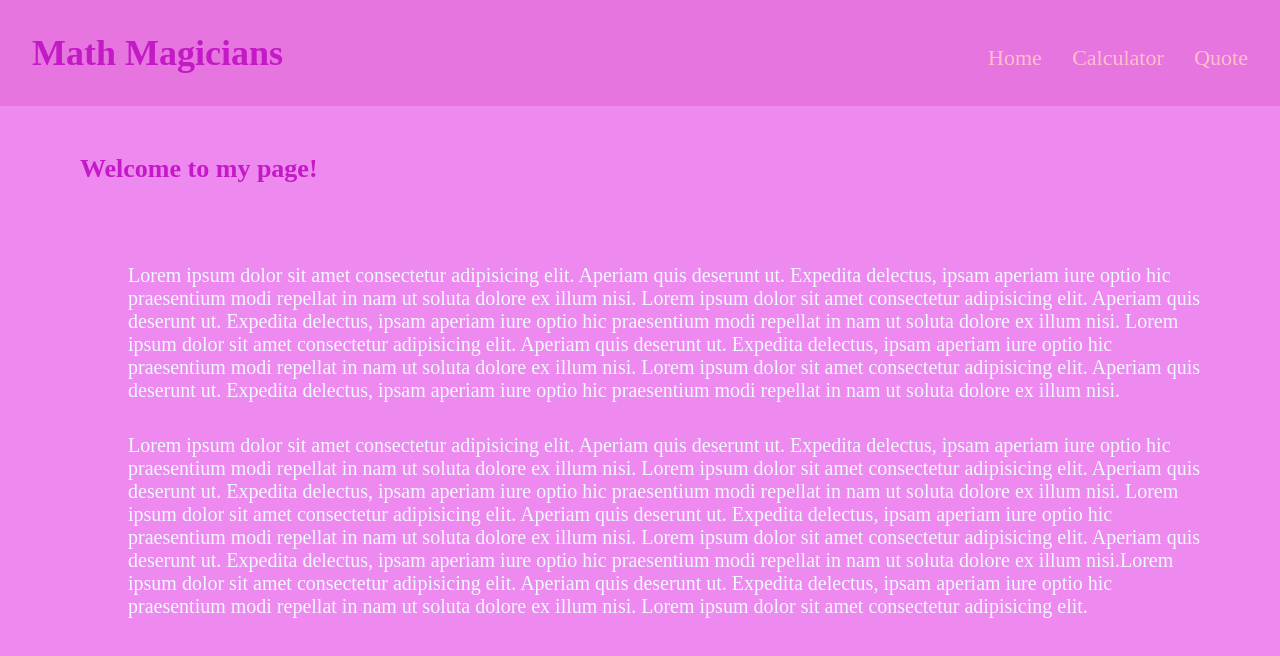
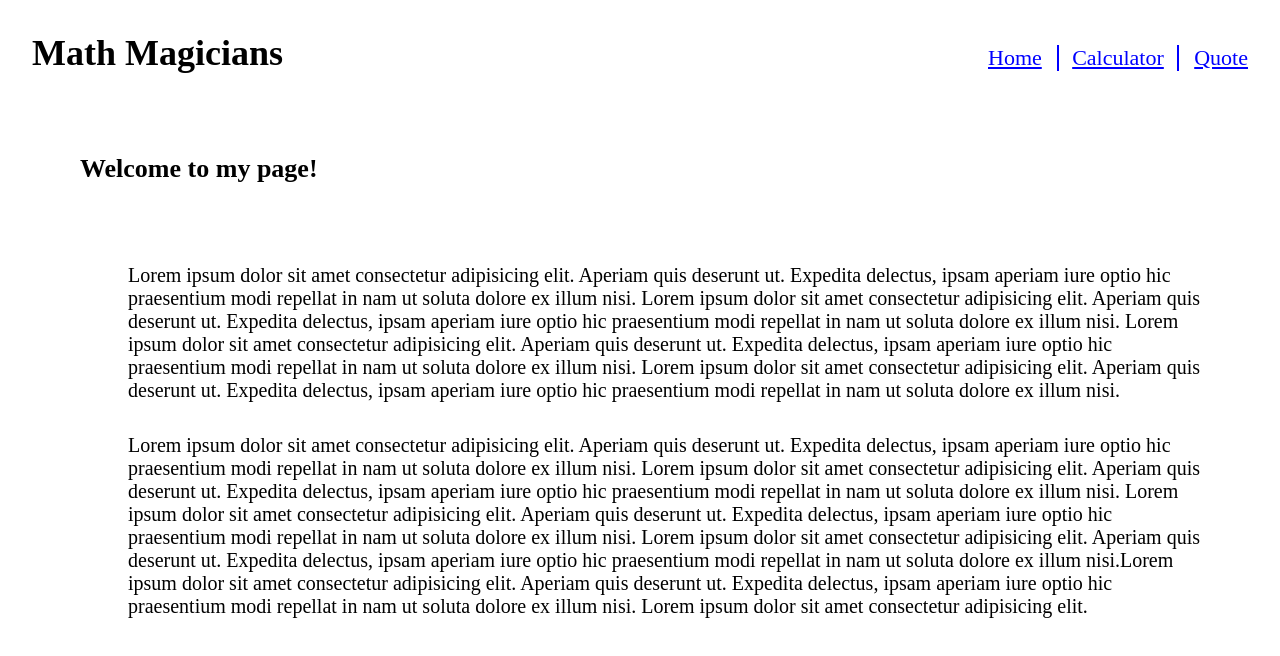
Before and after one commit to PolinaStamenova/math-magicians, a React (Create React App) app: page / in a window 1280 px wide. Shown: the top 656 px of the page. Built offline with nearby package versions, Linux system fonts and the light colour scheme.

Commit message:
Remove colorfull background-color and color

```diff
--- a/src/App.css
+++ b/src/App.css
@@ -3,7 +3,6 @@ nav {
   display: flex;
   justify-content: space-between;
   align-items: baseline;
-  background-color: rgba(132, 240, 251, 1);
 }
 
 nav ul {
--- a/src/Nav.css
+++ b/src/Nav.css
@@ -1,6 +1,5 @@
 .title {
   font-size: 36px;
-  color: rgb(195, 25, 198);
 }
 
 nav {
@@ -8,7 +7,6 @@ nav {
   display: flex;
   justify-content: space-between;
   align-items: baseline;
-  background-color: rgba(215, 69, 186, 0.3);
 }
 
 nav ul {
@@ -20,3 +18,9 @@ nav ul {
 nav li {
   font-size: 22px;
 }
+
+.middle {
+  border-left: 2px solid blue;
+  border-right: 2px solid blue;
+  padding: 0 0.8rem;
+}
--- a/src/Nav.js
+++ b/src/Nav.js
@@ -3,19 +3,24 @@ import { Link } from 'react-router-dom';
 import './Nav.css';
 
 export default function Nav() {
+  const navStyle = {
+    color: 'blue',
+  };
   return (
     <div>
       <nav>
         <h1 className="title">Math Magicians</h1>
         <ul>
           <Link to="/">
-            <li>Home</li>
+            <li style={navStyle}>Home</li>
           </Link>
           <Link to="/calculator">
-            <li>Calculator</li>
+            <li className="middle" style={navStyle}>
+              Calculator
+            </li>
           </Link>
           <Link to="/quote">
-            <li>Quote</li>
+            <li style={navStyle}>Quote</li>
           </Link>
         </ul>
       </nav>
--- a/src/components/Calculator.css
+++ b/src/components/Calculator.css
@@ -21,6 +21,6 @@ button {
 }
 
 .orange {
-  background-color: #bc6efc;
+  background-color: #f2a33c;
   border: 1px solid rgba(212, 212, 212, 0.75);
 }
--- a/src/index.css
+++ b/src/index.css
@@ -14,8 +14,7 @@ ul {
 }
 
 a {
-  text-decoration: none;
-  color: pink;
+  color: blue;
 }
 
 /*
@@ -23,7 +22,3 @@ a {
                 ****** Global *****
     ==============================================
 */
-
-body {
-  background-color: rgb(238, 137, 239);
-}
--- a/src/pages/Calc.css
+++ b/src/pages/Calc.css
@@ -11,5 +11,4 @@
 
 .sub-title {
   font-size: 26px;
-  color: rgb(195, 25, 198);
 }
--- a/src/pages/Home.css
+++ b/src/pages/Home.css
@@ -5,19 +5,16 @@
 
 .home-title {
   font-size: 26px;
-  color: rgb(195, 25, 198);
 }
 
 .home-text {
   margin-left: 3rem;
   margin-top: 5rem;
   font-size: 20px;
-  color: aliceblue;
 }
 
 .home-second-text {
   margin-left: 3rem;
   margin-top: 2rem;
   font-size: 20px;
-  color: aliceblue;
 }
```
